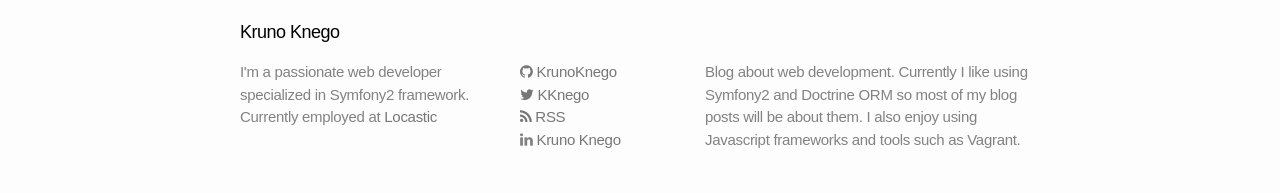
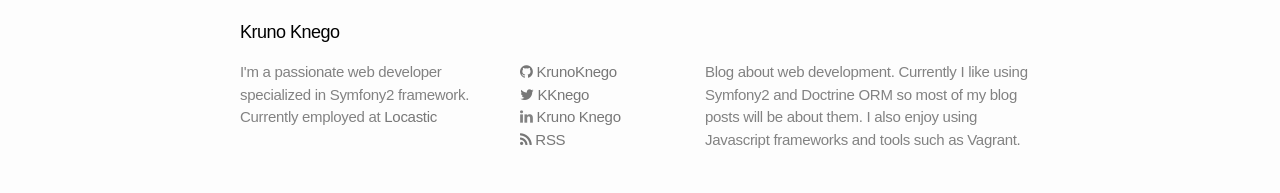
Before and after one commit to guotechfin/KrunoKnego.github.io, a Jekyll site: the page built from index.html, in a window 1280 px wide. Shown: the part 1234-1427 px from the top of the page. Built offline with Jekyll 4.4.1, drawn with Linux system fonts in a browser that asks for light colours; nearby versions of some CDN libraries; the list of posts is cut into pages by our own code.

Commit message:
Updates.

```diff
--- a/_includes/footer.html
+++ b/_includes/footer.html
@@ -73,6 +73,10 @@
             <span class="username">{{ site.twitterusername }}</span>
           </a>
         </li>
+          <li>
+              <i class="fa fa-linkedin"></i>
+              <a href="http://hr.linkedin.com/in/krunoknego/">Kruno Knego</a>
+          </li>
         <li>
             <!--<h1><p class="rss-subscribe"><a class="rss-icon" href="{{ "/feed.xml" | prepend: site.baseurl }}"><span class="rss">RSS</span></a></p></h1>-->
             <a href="{{ "/feed.xml" | prepend: site.baseurl }}">
@@ -80,10 +84,6 @@
             RSS
             </a>
         </li>
-      <li>
-          <i class="fa fa-linkedin"></i>
-          <a href="http://hr.linkedin.com/in/krunoknego/">Kruno Knego</a>
-      </li>
       </ul>
     </div>
 
```
